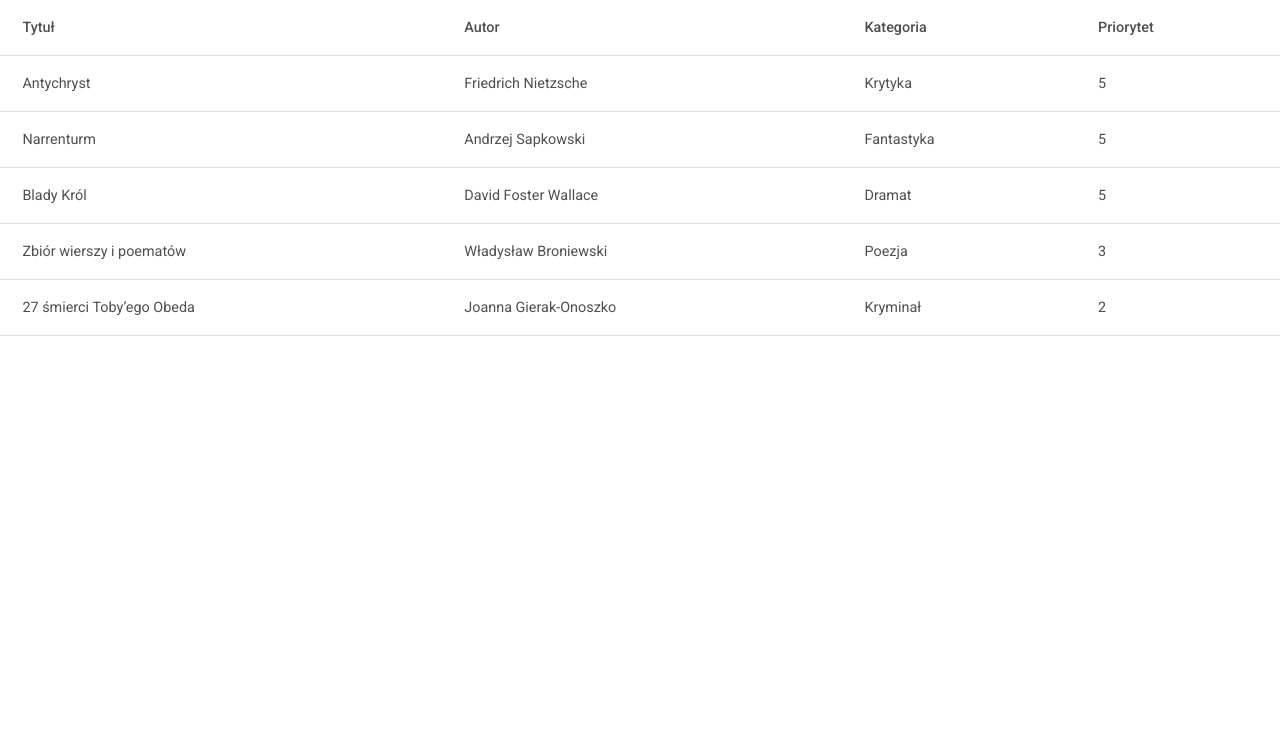
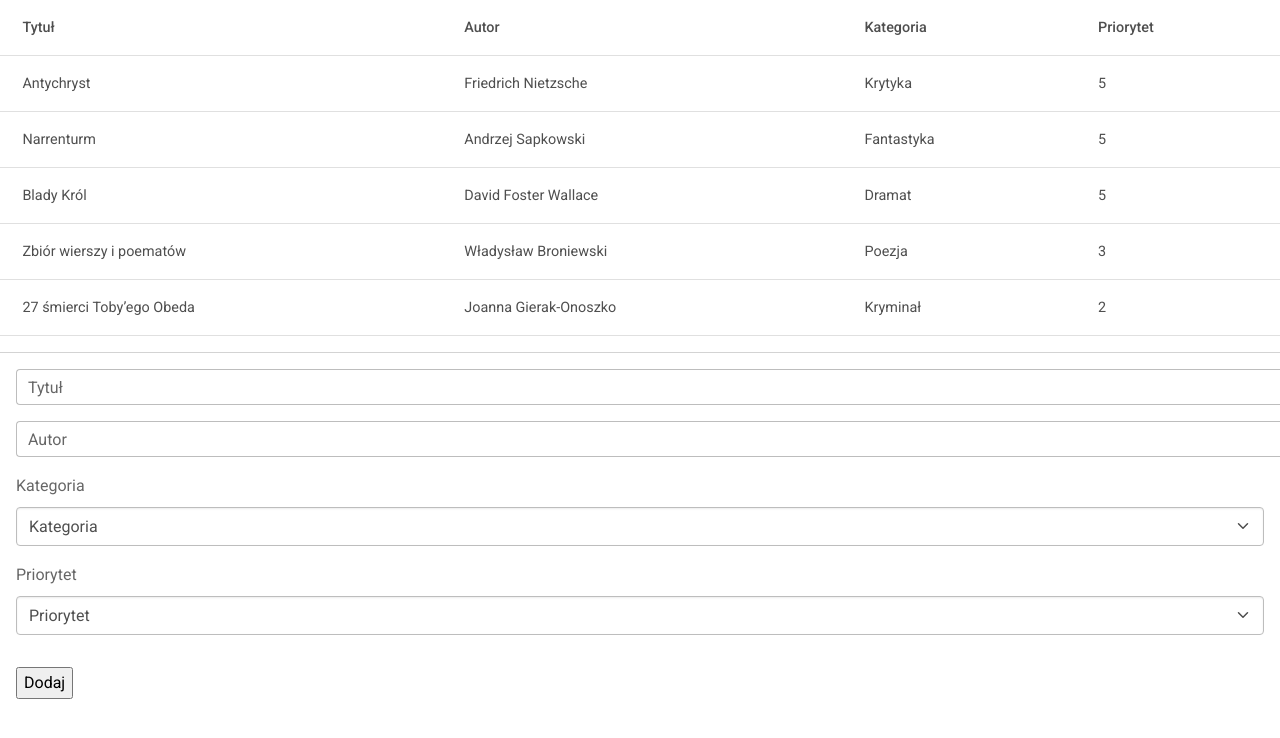
Before and after one commit to michal-duszak/booklist, a website built with webpack: page src/index.html in a window 1280 px wide. Built offline with nearby package versions, Linux system fonts and the light colour scheme; files whose address does not match are found by name.

Commit message:
add basic form

```diff
--- a/src/index.html
+++ b/src/index.html
@@ -37,12 +37,56 @@
         <tr>
           <td class="book-title">Antychryst</td>
           <td>
-            Friedrich Nietzsche</td>
+            Friedrich Nietzsche
+          </td>
           <td>Krytyka</td>
           <td>5</td>
         </tr>
       </tbody>
     </table>
+
+    <hr />
+    <form>
+      <div class="form-outline form__outline">
+        <input type="text" id="title" name="title" class="form-control" />
+        <label class="form-label form__label" for="title">Tytuł</label>
+      </div>
+
+      <div class="form-outline form__outline">
+        <input type="text" id="author" name="author" class="form-control" />
+        <label class="form-label form__label" for="author">Autor</label>
+      </div>
+
+      <div class="form__outline">
+        <label class="form-label form__label" for="category">Kategoria</label>
+        <select class="form-select" name="category" id="category">
+          <option value="criminal" disabled selected>Kategoria  </option>
+          <option value="criminal">Kryminał</option>
+          <option value="science">Nauki ścisłe</option>
+          <option value="drama">Dramat</option>
+          <option value="poetry">Poezja</option>
+          <option value="fantasy">Fantasy</option>
+          <option value="scifi">Sci-fi</option>
+        </select>
+      </div>
+
+      <div class="form__outline">
+        <label class="form-label form__label" for="priority">Priorytet</label>
+        <select class="form-select" name="priority" id="priority">
+          <option value="criminal" disabled selected>Priorytet</option>
+          <option value="1">1</option>
+          <option value="2">2</option>
+          <option value="3">3</option>
+          <option value="4">4</option>
+          <option value="5">5</option>
+
+        </select>
+      </div>
+
+
+    </div>
+    <input type="submit" value="Dodaj" class="form__submit">
+    </form>
   </body>
   <!-- Main js file -->
   <script type="text/javascript" src="js/index.min.js"></script>
--- a/src/scss/index.scss
+++ b/src/scss/index.scss
@@ -1 +1,2 @@
 @import '~mdb-ui-kit/css/mdb.min.css';
+@import './modules/_form.scss';
--- /dev/null
+++ b/src/scss/modules/_form.scss
@@ -0,0 +1,6 @@
+
+.form {
+    &__outline, &__control, &__submit{
+        margin: 16px;
+    }
+}
```
